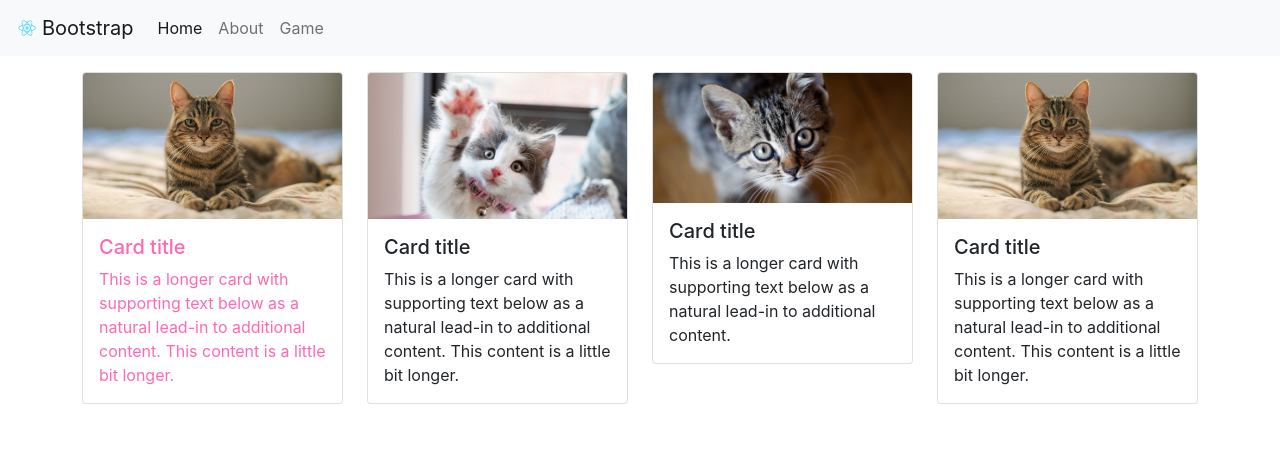
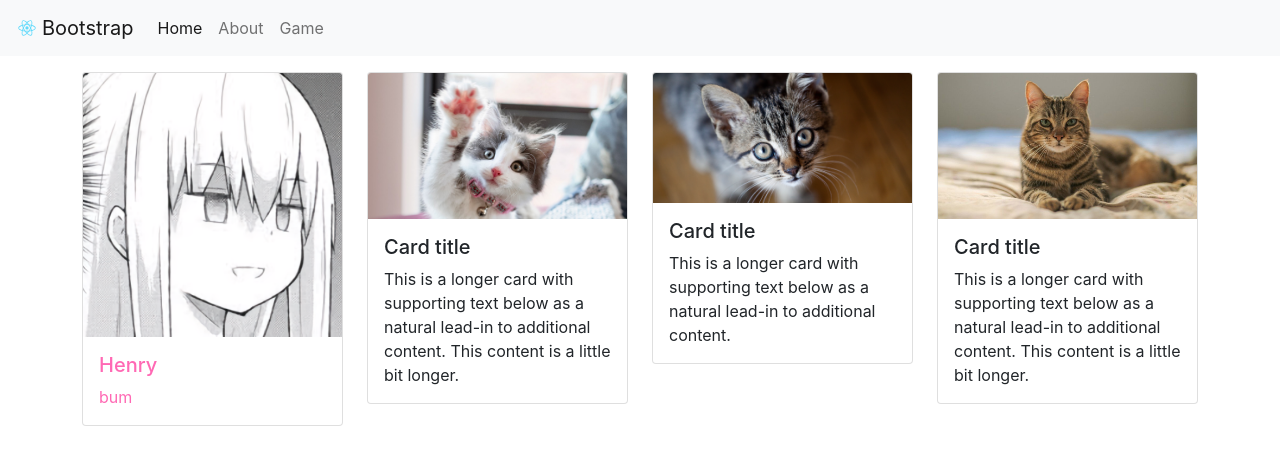
Before and after one commit to animegurl69/gamewebsitet, a React (Create React App) app: page /about in a window 1280 px wide. Shown: the top 462 px of the page. Built offline with nearby package versions, Linux system fonts and the light colour scheme.

Commit message:
added some stuff

```diff
--- a/src/components/about.js
+++ b/src/components/about.js
@@ -3,6 +3,8 @@ import React, { Component } from 'react';
 import cat1 from '../assets/cat1.jpeg'
 import cat2 from '../assets/cat2.jpeg'
 import cat3 from '../assets/cat3.png'
+import henry from '../assets/henry.PNG'
+
 
 /**
  * basic component for copy. This is a basic react component
@@ -18,10 +20,10 @@ class About extends Component {
                 <div className="row row-cols-1 row-cols-sm-2 row-cols-md-3 row-cols-lg-4 g-4">
                     <div className="col">
                         <div className="card">
-                            <img src={cat1} className="card-img-top" alt="..." />
+                            <img src={henry} className="card-img-top" alt="..." />
                             <div className="card-body pink-text">
-                                <h5 className="card-title">Card title</h5>
-                                <p className="card-text ">This is a longer card with supporting text below as a natural lead-in to additional content. This content is a little bit longer.</p>
+                                <h5 className="card-title">Henry</h5>
+                                <p className="card-text">bum</p>
                             </div>
                         </div>
                     </div>
--- a/src/components/landing.js
+++ b/src/components/landing.js
@@ -27,7 +27,7 @@ class Landing extends Component {
                             <img src={cat1} className="aspect-fill" alt="..." />
                             <div className="carousel-caption d-none d-md-block">
                                 <h4 className= "pink-text">Cat 1</h4>
-                                <p className= "pink-text"> Some representative placeholder content for the first slide.</p>
+                                <p className= "pink-text"> cat cool</p>
                             </div>
                         </div>
                         <div className="carousel-item">
```
Also changed, not shown: src/assets/henry.PNG (added).
